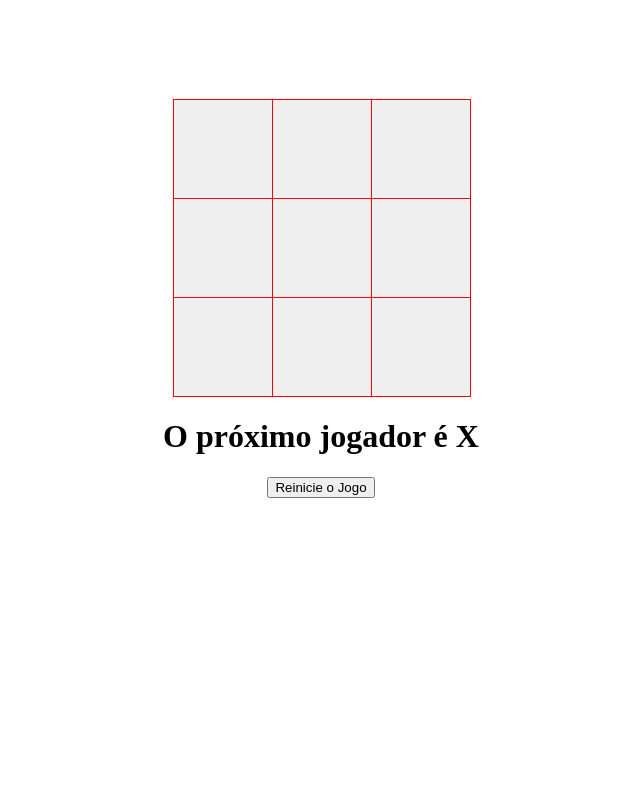
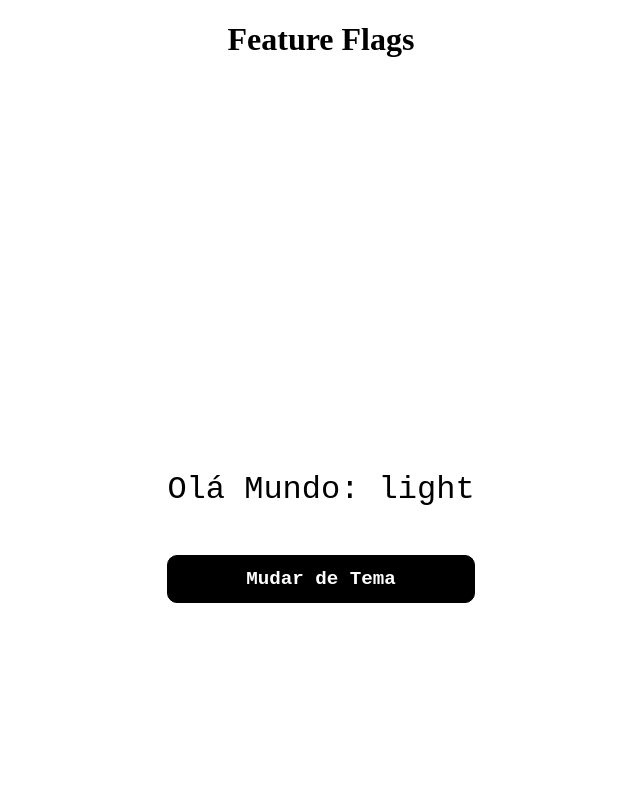
Before and after one commit to brunocosta1995/frontend-portfolio, a React (Create React App) app: page / in a window 1280 px wide. Shown: the top 800 px of the page, without its empty margins (319-959 px from the left). Built offline with nearby package versions, Linux system fonts and the light colour scheme.

Commit message:
Componente Feature Flag Finalizado com Context

```diff
--- a/src/App.jsx
+++ b/src/App.jsx
@@ -14,6 +14,8 @@ import ModalTest from "./Componentes/Custom-modal/modal-test";
 import GithubFinder from "./Componentes/Github-finder";
 import SearchAutocomplete from "./Componentes/Search-autocomplete";
 import TicTacToe from "./Componentes/Tic-tac-toe";
+import FeatureFlagGlobalSate from "./Componentes/Feature-flag/context";
+import FeatureFlags from "./Componentes/Feature-flag";
 
 export default function App() {
   return (
@@ -66,7 +68,12 @@ export default function App() {
       {/* <SearchAutocomplete /> */}
 
       {/* Componente de Jogo da velha */}
-      <TicTacToe/>
+      {/* <TicTacToe/> */}
+
+      {/* Implementação do FeatureFlags com Context */}
+      <FeatureFlagGlobalSate>
+        <FeatureFlags/>
+      </FeatureFlagGlobalSate>
 
     </div>
   );
--- /dev/null
+++ b/src/Componentes/Feature-flag/context/index.jsx
@@ -0,0 +1,32 @@
+import { createContext, useEffect, useState } from "react";
+import featureFlagsDataServiceCall from "../data";
+
+
+export const FeatureFlagsContext = createContext(null);
+
+export default function FeatureFlagGlobalSate({children}) {
+
+    const [loading, setLoading] = useState(false);
+    const [enabledFlags, setEnabledFlags] = useState({});
+
+    async function fetchFeatureFlags() {
+        try {
+            setLoading(true);
+            const response = await featureFlagsDataServiceCall();
+            setEnabledFlags(response);
+            setLoading(false);
+
+        } catch (error) {
+            console.log(error);
+            setLoading(false);
+            throw new Error(error);
+        }
+    }
+
+    useEffect(()=>{
+        fetchFeatureFlags();
+
+    }, [])
+
+    return <FeatureFlagsContext.Provider value={{loading, enabledFlags}}>{children}</FeatureFlagsContext.Provider>
+}
--- /dev/null
+++ b/src/Componentes/Feature-flag/data.js
@@ -0,0 +1,16 @@
+const apiRes = {
+  showLightDarkMode: true,
+  showTicTacToe: true,
+  showRandomColor: true,
+  showAcordion: true,
+  showTreeView: false,
+};
+
+function featureFlagsDataServiceCall() {
+    return new Promise((resolve, reject) => {
+        if (apiRes) setTimeout(resolve(apiRes), 500);
+        else reject('Erro ocorrido, tente novamente!');
+    })
+}
+
+export default featureFlagsDataServiceCall;
--- /dev/null
+++ b/src/Componentes/Feature-flag/index.jsx
@@ -0,0 +1,50 @@
+import { useContext } from "react"
+import Accordion from "../Accordion"
+import LightDarkMode from "../Light-dark-mode"
+import RandomColor from "../Random-color"
+import TicTacToe from "../Tic-tac-toe"
+import TreeView from "../Tree-view"
+import { FeatureFlagsContext } from "./context"
+
+export default function FeatureFlags() {
+
+    const {loading, enabledFlags} = useContext(FeatureFlagsContext);
+
+
+const renderComponents = [
+    {
+        key: 'showLightDarkMode',
+        component: <LightDarkMode/>
+    },
+    {
+        key: 'showTicTacToe',
+        component: <TicTacToe/>
+    },
+    {
+        key: 'showRandomColor',
+        component: <RandomColor/>
+    },
+    {
+        key: 'showAcordion',
+        component: <Accordion/>
+    },
+    {
+        key: 'showTreeView',
+        component: <TreeView/>
+    }
+]
+    if (loading) {
+        return <h2>Carregando dados, aguarde</h2>
+    }
+
+    function checkComponents(getKey) {
+        return enabledFlags[getKey];
+    }
+
+    return <div>
+        <h1 style={{display: 'flex', justifyContent: 'center'}}>Feature Flags</h1>
+        {
+            renderComponents.map(componentItem => checkComponents(componentItem.key) ? componentItem.component : null)
+        }
+    </div>
+}
```
